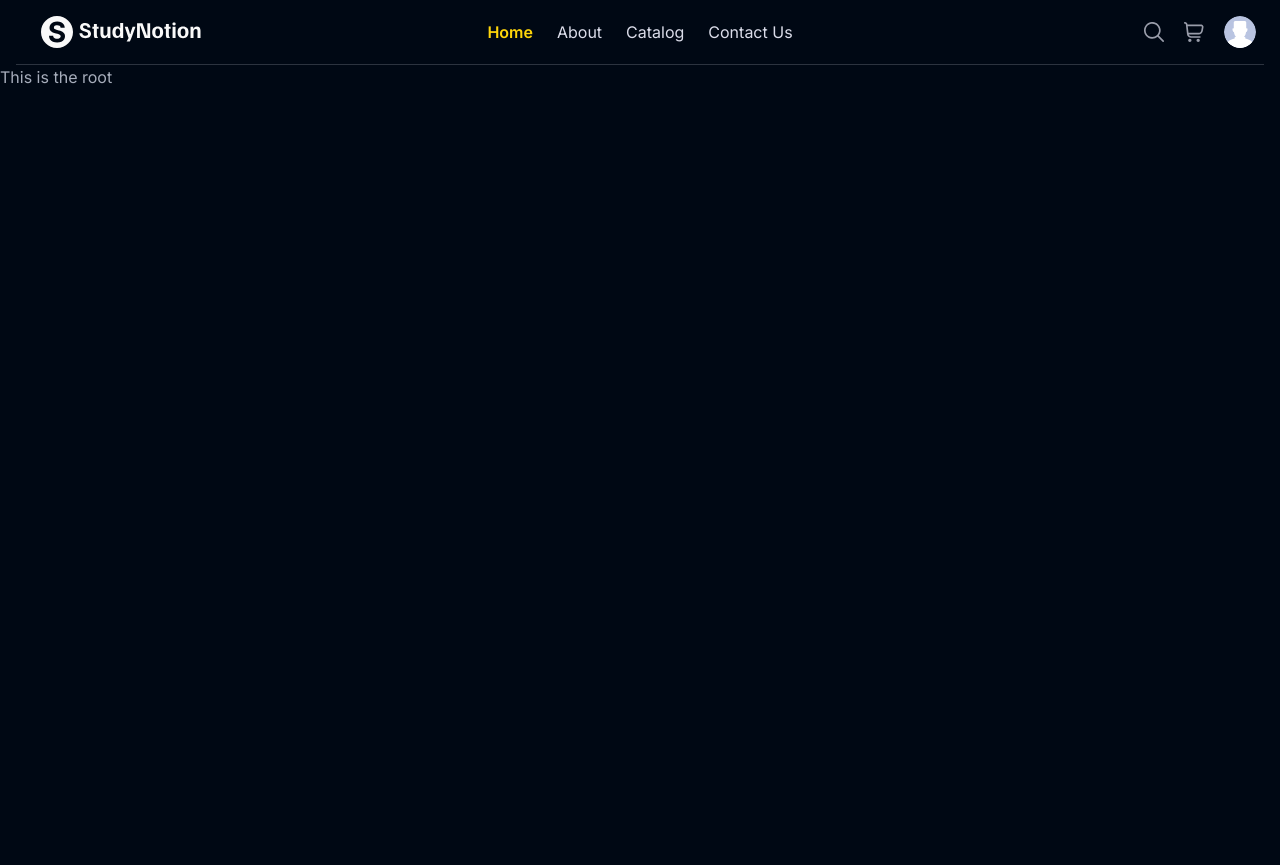
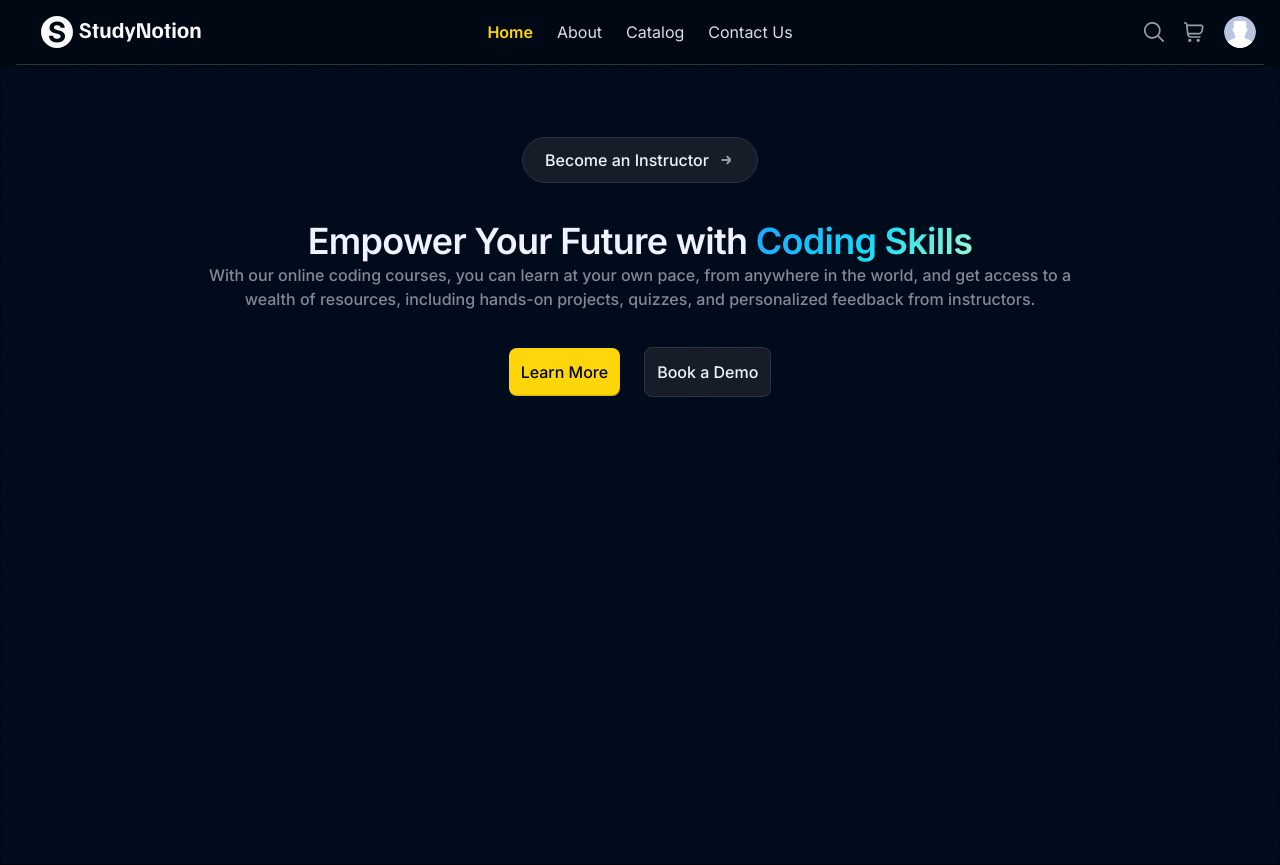
Before and after one commit to ZaibLComrade/Study-Notion, a React (Vite) app: page / in a window 1280 px wide. Before the commit the page ends 800 px from the top, so only its background shows below. Built offline with nearby package versions, Linux system fonts and the light colour scheme; no server answers; a web font is replaced by a local one.

Commit message:
Added banner text and CTA section

```diff
--- a/src/components/buttons/Button.jsx
+++ b/src/components/buttons/Button.jsx
@@ -1,7 +1,7 @@
 import PropTypes from "prop-types";
 
-export default function Button({ type, text, paddingX, paddingY, clickFn }) {
-	const common_btn_classes = "space-x-2 p-3 rounded-lg"
+export default function Button({rounded, type, children, paddingX, paddingY, clickFn, className }) {
+	const common_btn_classes = `space-x-2 p-3 rounded-lg ${className}`;
 
 	// Note: Primary button has the color of accent
 	let btnTypeStyle = ""
@@ -18,16 +18,19 @@ export default function Button({ type, text, paddingX, paddingY, clickFn }) {
 			paddingRight: paddingX,
 			paddingTop: paddingY,
 			paddingBottom: paddingY,
+			borderRadius: rounded,
 		}}
 	>
-		{ text }
+		{ children }
 	</button>
 }
 
 Button.propTypes = {
-	text: PropTypes.string.isRequired,
+	children: PropTypes.any,
+	className: PropTypes.string,
 	type: PropTypes.string.isRequired,
 	paddingX: PropTypes.number,
 	paddingY: PropTypes.number,
+	rounded: PropTypes.string,
 	clickFn: PropTypes.func,
 }
--- /dev/null
+++ b/src/layout/home/Home.jsx
@@ -0,0 +1,7 @@
+import Banner from "./banner/Banner";
+
+export default function Home() {
+	return <div>
+		<Banner/>
+	</div>
+}
--- /dev/null
+++ b/src/layout/home/banner/Banner.jsx
@@ -0,0 +1,43 @@
+import bgImg from "../../../assets/bg-banner.png";
+import Button from "../../../components/buttons/Button";
+import arrowIcon from "../../../assets/icons/fi-arrow-small-right.svg";
+
+export default function Banner() {
+	return <div
+		className="text-center"
+	>
+		{/* Background Underlay */}
+		<div
+			style={{ backgroundImage: `url('${bgImg}')` }}
+			className="h-[100vh] debug w-full absolute z-[-1] opacity-20 mix-blend-soft-light"
+		></div>
+
+		{/* Content & CTA */}
+		<div className="pt-[72px] space-y-9 max-w-[913px] container mx-auto">
+			{/* CTA 1 */}
+			<Button
+				rounded="9999px"
+				type="secondary"
+				paddingX={22}
+				paddingY={10}
+				className="flex items-center font-medium mx-auto gap-[10px]"
+			>Become an Instructor <img src={ arrowIcon }/></Button>
+
+			{/* Texts */}
+			<div>
+				<h1 className="text-4xl text-rich-black-5 font-semibold leading-[44px] tracking-[-0.72px]">Empower Your Future with <span className="text-transparent bg-gradient-skyblue bg-clip-text">Coding Skills</span></h1>
+				<p className="text-base font-medium text-rich-black-300 leading-6">With our online coding courses, you can learn at your own pace, from anywhere in the world, and get access to a wealth of resources, including hands-on projects, quizzes, and personalized feedback from instructors. </p>
+			</div>
+
+			{/* CTA 2 */}
+			<div className="space-x-6">
+				<Button type="primary" className="font-medium">Learn More</Button>
+				<Button type="secondary" className="font-medium">Book a Demo</Button>
+			</div>
+		</div>
+
+		{/* Image */}
+		<div>
+		</div>
+	</div>
+}
--- a/src/router/router.jsx
+++ b/src/router/router.jsx
@@ -1,5 +1,6 @@
 import Root from "../layout/Root"
 import { createBrowserRouter } from "react-router-dom";
+import Home from "../layout/home/Home";
 
 // Router for page navigation
 const router = createBrowserRouter([
@@ -9,7 +10,7 @@ const router = createBrowserRouter([
 		children: [
 			{
 				path: "/",
-				element: <div>This is the root</div>
+				element: <Home/>,
 			},
 		]
 	},
--- a/tailwind.config.js
+++ b/tailwind.config.js
@@ -25,6 +25,9 @@ export default {
 				"yellow-100": "#E7C009",
 				"blue-100": "#47A5C5",
 				"pink-200": "#EF476F",
+			},
+			backgroundImage: {
+				"gradient-skyblue": "linear-gradient(118deg, #1FA2FF -3.62%, #12D8FA 50.44%, #A6FFCB 104.51%)",
 			},
 			fontFamily: {
 				"edu": ["Edu SA Beginner", "cursive"],
```
Also changed, not shown: src/assets/icons/fi-arrow-small-right.svg (added).
